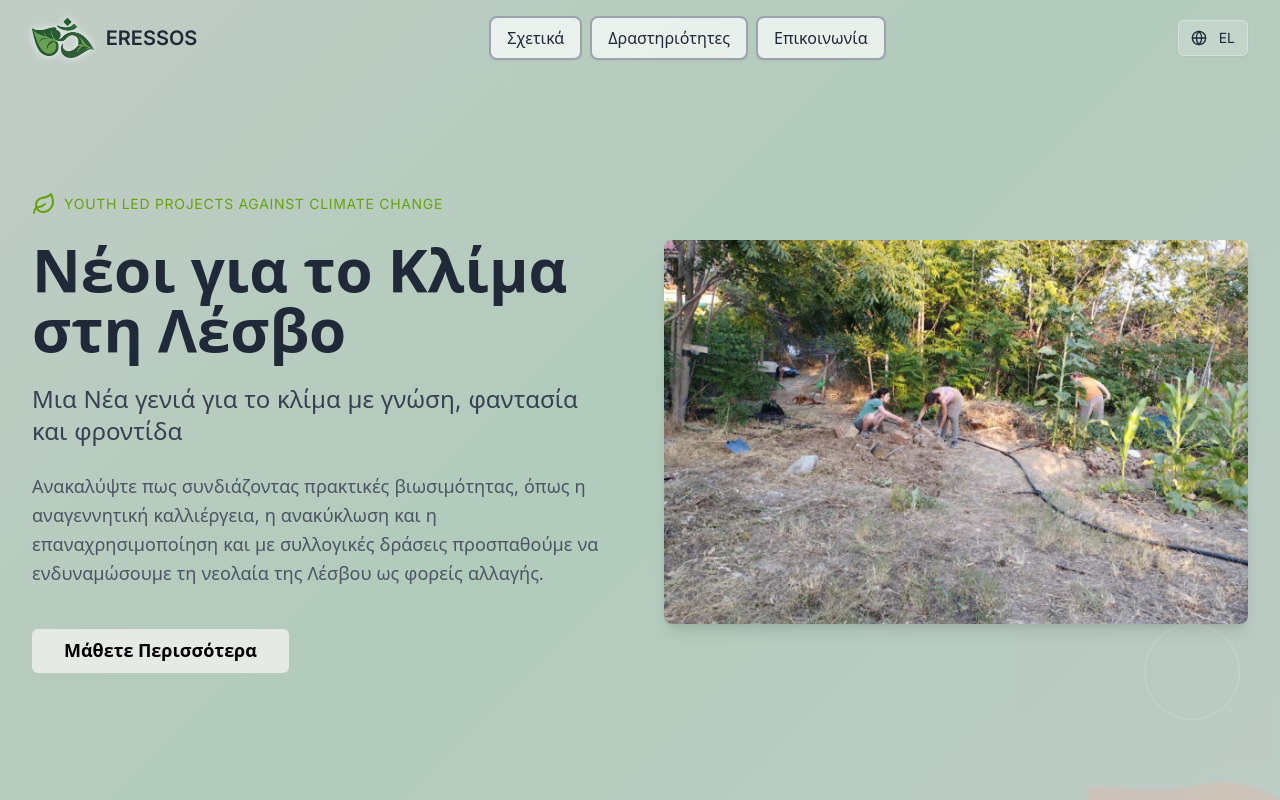
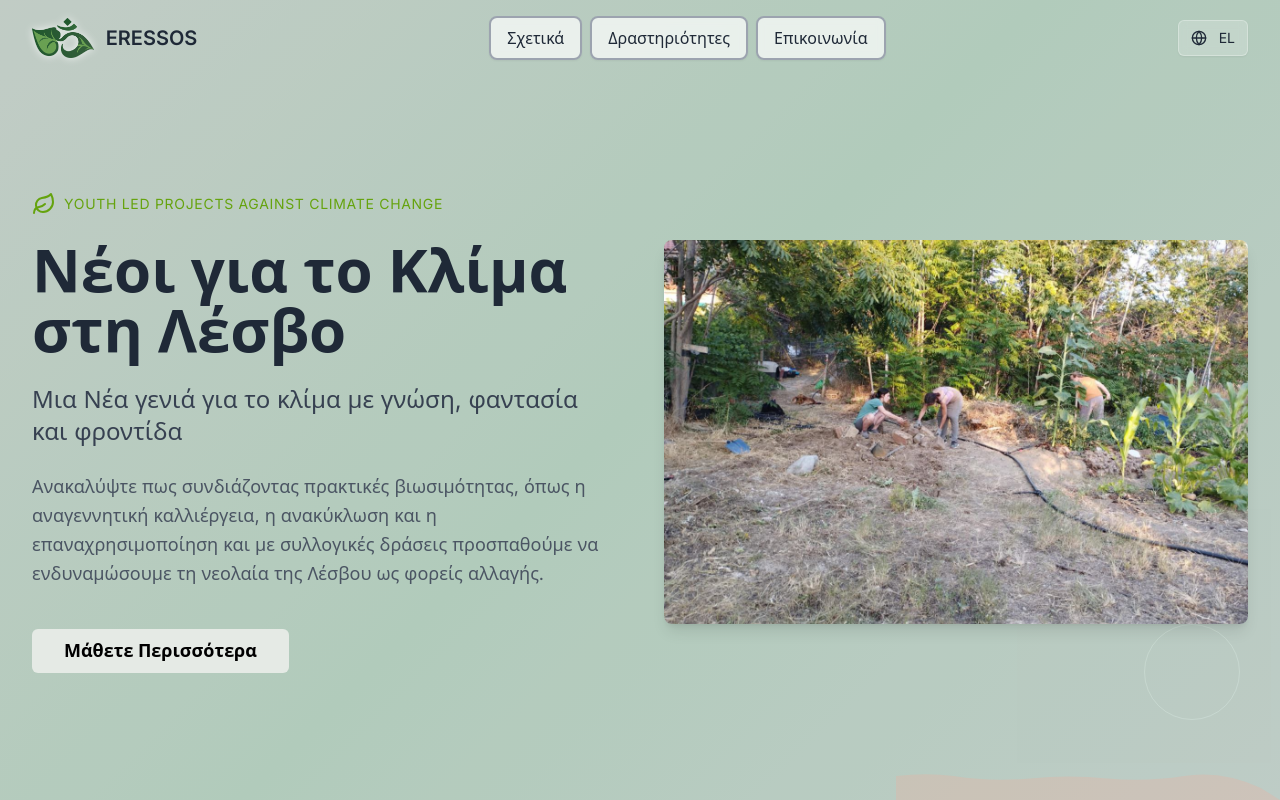
Before and after one commit to powerlovercoding/om-erresos-permaculture-web, a React (Vite) app: page / in a window 1280 px wide. Shown: the top 800 px of the page. Built offline with nearby package versions, Linux system fonts and the light colour scheme.

Commit message:
Refine hero section wave effect
Adjusted the hero section wave effect to match the user's detailed specifications, including position, size, shape, color, and opacity.

```diff
--- a/src/components/HeroSection.tsx
+++ b/src/components/HeroSection.tsx
@@ -1,4 +1,3 @@
-
 import React from 'react';
 import { Leaf } from 'lucide-react';
 import { Button } from '@/components/ui/button';
@@ -24,15 +23,15 @@ const HeroSection = () => {
         <div className="absolute top-1/3 right-1/4 w-16 h-16 border border-gray-300/30 rounded-full"></div>
       </div>
 
-      {/* Subtle wave in bottom right corner - exactly as specified */}
-      <div className="absolute bottom-0 right-0 pointer-events-none" style={{ width: '15vw', height: '10vh' }}>
+      {/* Subtle decorative wave starting from bottom right corner */}
+      <div className="absolute bottom-0 right-0 pointer-events-none" style={{ width: '30vw', height: '15vh' }}>
         <svg
-          viewBox="0 0 150 100"
+          viewBox="0 0 100 100"
           className="w-full h-full"
           preserveAspectRatio="none"
         >
           <path
-            d="M150 100 Q120 70 90 80 Q60 90 30 85 Q10 82 0 85 L0 100 L150 100 Z"
+            d="M95 90 Q85 75 75 80 Q65 85 55 82 Q45 79 35 82 Q25 85 15 80 Q8 77 0 80 L0 100 L100 100 Z"
             fill="#F5A992"
             opacity="0.25"
           />
```
